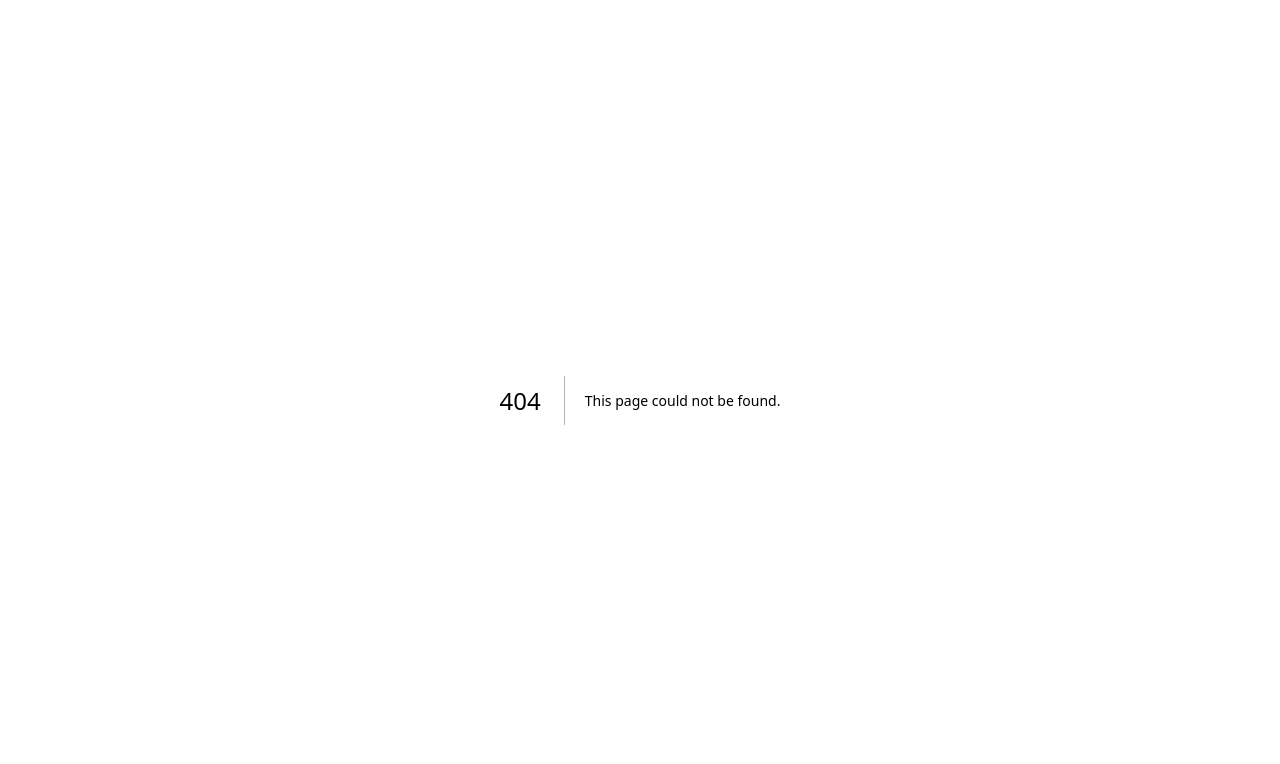
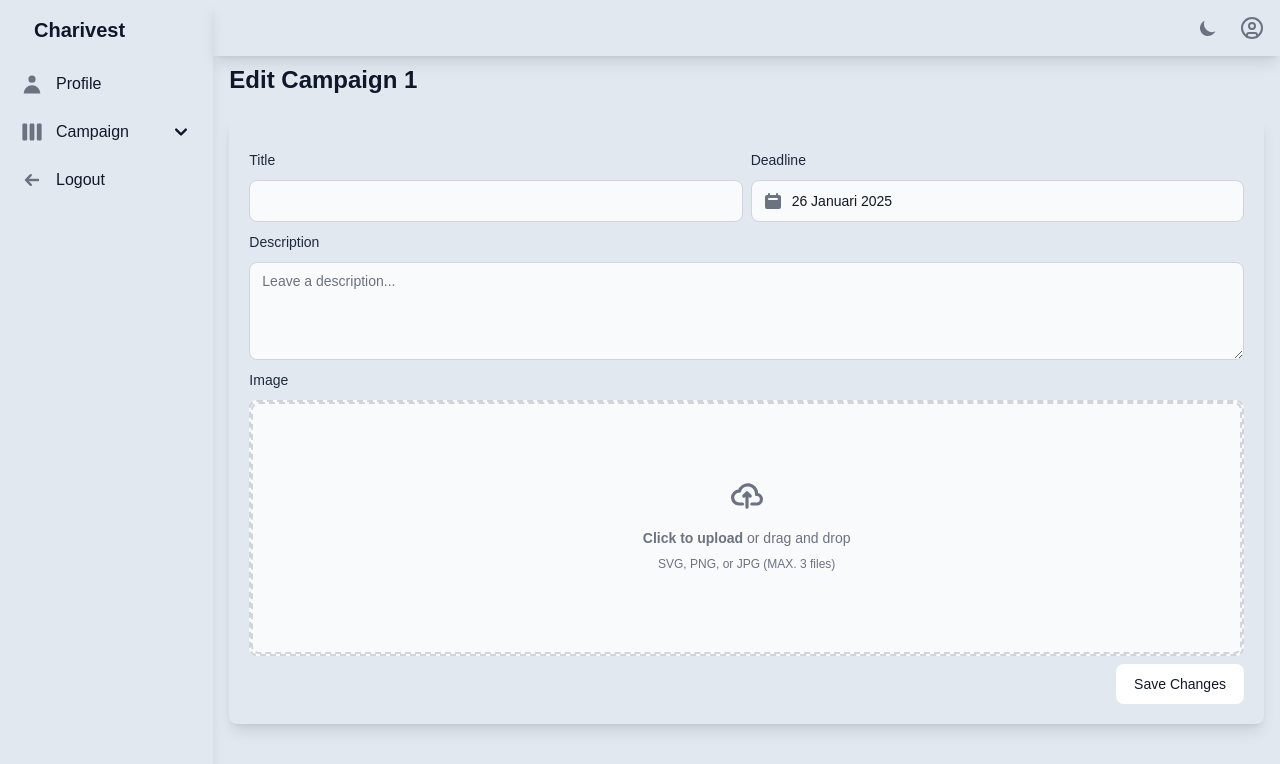
Before and after one commit to khmalz/charivest, a Next.js app in the folder webclient/: page /dashboard/campaign/1/edit in a window 1280 px wide. Before the commit this address had no page. Shown: the top 764 px of the page. Built offline with nearby package versions, Linux system fonts and the light colour scheme.

Commit message:
add edit campaign page and fix button color on hover

```diff
--- /dev/null
+++ b/webclient/app/(admin)/dashboard/campaign/[id]/edit/page.js
@@ -0,0 +1,103 @@
+"use client";
+
+import { DropzoneInput } from "@/components/ui/DropzoneInput";
+import { Button, Datepicker, Label, Textarea, TextInput } from "flowbite-react";
+import { X } from "lucide-react";
+import Image from "next/image";
+import { useParams } from "next/navigation";
+import { useCallback, useState } from "react";
+
+const datepickerTheme = {
+   popup: {
+      footer: {
+         button: {
+            today: "bg-primary text-white hover:bg-blue-900 dark:bg-blue-600 dark:hover:bg-primary",
+         },
+      },
+   },
+};
+
+export default function DashboardEditCampaign() {
+   const [files, setFiles] = useState([]);
+   const { id } = useParams();
+
+   const onDrop = useCallback(
+      acceptedFiles => {
+         if (acceptedFiles.length > 3 || files.length + acceptedFiles.length > 3) {
+            alert("Anda hanya bisa meng-upload maksimal 3 file.");
+            return;
+         }
+
+         const mappedFiles = acceptedFiles.map(file => ({
+            file,
+            preview: URL.createObjectURL(file),
+         }));
+         setFiles(prev => [...prev, ...mappedFiles]);
+      },
+      [files.length]
+   );
+
+   const handleDelete = index => {
+      setFiles(prevFiles => prevFiles.filter((_, i) => i !== index));
+   };
+
+   const thumbs = files.map((fileWrapper, index) => (
+      <div key={index} className="relative py-2">
+         <button type="button" onClick={() => handleDelete(index)} className="absolute top-0 right-0 p-1 m-4 text-white rounded-full bg-gray-100/80 focus:border-blue-300 focus:outline-none focus:ring-2 focus:ring-bg-gray-100/80">
+            <X className="text-black w-8" />
+         </button>
+         <Image src={fileWrapper.preview} width={128} height={128} alt={`image-preview-${index}`} className="w-56 h-56 object-cover rounded-md" />
+      </div>
+   ));
+
+   return (
+      <div>
+         <h1 className="text-2xl font-bold">Edit Campaign {id}</h1>
+
+         <div className="mt-5 w-full shadow-lg dark:bg-dashboardsecondary p-5 rounded-lg flex flex-col space-y-5">
+            <div className="flex">
+               <div className="w-full">
+                  <form action="">
+                     <div className="flex flex-col w-full mt-3 space-y-2">
+                        <div className="grid sm:grid-cols-2 sm:gap-x-2 gap-y-2 sm:gap-y-0">
+                           <div>
+                              <div className="mb-2 block">
+                                 <Label htmlFor="title" className="dark:text-white text-slate-800" value="Title" />
+                              </div>
+                              <TextInput id="title" type="text" />
+                           </div>
+                           <div>
+                              <div className="mb-2 block">
+                                 <Label htmlFor="deadline" className="dark:text-white text-slate-800" value="Deadline" />
+                              </div>
+                              <Datepicker language="id-ID" theme={datepickerTheme} labelTodayButton="Hari Ini" labelClearButton="Clear" minDate={new Date()} />
+                           </div>
+                        </div>
+                        <div className="max-w-full">
+                           <div className="mb-2 block">
+                              <Label htmlFor="description" value="Description" className="dark:text-white text-slate-800" />
+                           </div>
+                           <Textarea id="description" placeholder="Leave a description..." required rows={4} />
+                        </div>
+                        <div>
+                           <div className="mb-2 block">
+                              <Label htmlFor="image" value="Image" className="dark:text-white text-slate-800" />
+                           </div>
+
+                           <DropzoneInput onDrop={onDrop} />
+
+                           {files.length > 0 && <div className="grid grid-cols-3 space-x-2 mt-2">{thumbs}</div>}
+                        </div>
+                        <div className="flex justify-end mt-5">
+                           <Button color="light" className="border-none dark:hover:bg-slate-700 dark:bg-slate-800 max-w-28 md:max-w-32 w-full">
+                              Save Changes
+                           </Button>
+                        </div>
+                     </div>
+                  </form>
+               </div>
+            </div>
+         </div>
+      </div>
+   );
+}
--- a/webclient/app/(admin)/dashboard/campaign/page.js
+++ b/webclient/app/(admin)/dashboard/campaign/page.js
@@ -1,7 +1,98 @@
+import { Button, Progress } from "flowbite-react";
+import { BadgeDollarSign, Pen, Trash } from "lucide-react";
+import Link from "next/link";
+
 export default function DashboardCampaign() {
+   const campaigns = [
+      {
+         id: 1,
+         title: "Campaign 1",
+         category: "category",
+         description: "Lorem ipsum dolor sit amet consectetur adipisicing elit. Architecto omnis consequuntur ullam eveniet nulla recusandae fugit ducimus tempora cum velit!",
+         target: 1000,
+         raised: 500,
+      },
+      {
+         id: 2,
+         title: "Campaign 2",
+         category: "category",
+         description: "Lorem ipsum dolor sit amet.",
+         target: 2500,
+         raised: 600,
+      },
+      {
+         id: 3,
+         title: "Campaign 3",
+         category: "category",
+         description: "Lorem ipsum dolor sit amet consectetur adipisicing elit. Architecto omnis consequuntur ullam eveniet nulla recusandae fugit ducimus tempora cum velit!",
+         target: 800,
+         raised: 200,
+      },
+      {
+         id: 4,
+         title: "Campaign 4",
+         category: "category",
+         description: "Lorem ipsum dolor sit amet consectetur adipisicing elit. Architecto omnis consequuntur ullam eveniet nulla recusandae fugit ducimus tempora cum velit!",
+         target: 1500,
+         raised: 600,
+      },
+   ];
+
    return (
       <div>
          <h1 className="text-2xl font-bold">List Campaign</h1>
+
+         <div className="flex w-full">
+            <div className="mt-5 grid grid-cols-1 gap-4 mx-auto sm:grid-cols-2 md:grid-cols-2 lg:grid-cols-3 xl:grid-cols-4">
+               {campaigns.map(item => (
+                  <div key={item.id} className="group flex max-w-md flex-col justify-between overflow-hidden rounded-lg dark:bg-slate-700 dark:shadow shadow-lg backdrop-blur-md transition-transform duration-300 hover:scale-102">
+                     <div>
+                        <div className="flex h-32 md:h-40 w-auto items-center justify-center bg-gray-400">
+                           <svg className="h-10 w-10 text-gray-200 " aria-hidden="true" xmlns="http://www.w3.org/2000/svg" fill="currentColor" viewBox="0 0 20 18">
+                              <path d="M18 0H2a2 2 0 0 0-2 2v14a2 2 0 0 0 2 2h16a2 2 0 0 0 2-2V2a2 2 0 0 0-2-2Zm-5.5 4a1.5 1.5 0 1 1 0 3 1.5 1.5 0 0 1 0-3Zm4.376 10.481A1 1 0 0 1 16 15H4a1 1 0 0 1-.895-1.447l3.5-7A1 1 0 0 1 7.468 6a.965.965 0 0 1 .9.5l2.775 4.757 1.546-1.887a1 1 0 0 1 1.618.1l2.541 4a1 1 0 0 1 .028 1.011Z" />
+                           </svg>
+                        </div>
+                        <div className="p-5">
+                           <h5 className="text-lg font-bold capitalize text-slate-900 tracking-tight dark:text-slate-200">{item.title}</h5>
+                           <div className="md:my-3 my-2">
+                              <span className="mr-2 inline-flex cursor-pointer items-center rounded-full bg-primary text-white dark:bg-gray-100 px-2.5 py-0.5 text-[10px] md:text-xs font-medium dark:text-gray-800 hover:bg-gray-200/90">
+                                 {item.category}
+                              </span>
+                           </div>
+                           <p className="text-xs font-normal dark:text-slate-200 text-slate-900 md:text-sm mb-5">{item.description}</p>
+                        </div>
+                     </div>
+                     <div>
+                        <div className="px-5">
+                           <div>
+                              <div className="flex items-center justify-between">
+                                 <p className="dark:text-slate-200 text-slate-900 text-xs">${item.raised} raised</p>
+                                 <p className="dark:text-slate-200 text-slate-900 text-xs">{(item.raised * 100) / item.target}%</p>
+                              </div>
+                              <Progress progress={45} className="my-1" />
+                           </div>
+                           <h6 className="dark:text-slate-200 text-slate-900 font-semibold text-xs md:text-sm mt-1">Goal ${item.target}</h6>
+                        </div>
+                        <div className="flex space-x-3 px-5 pb-4 pt-2 items-center justify-between">
+                           <p className="text-xs text-slate-500 dark:text-blue-200">2 Jan 2025</p>
+                           <div className="flex items-center gap-1">
+                              <Button size="xs" as={Link} href={`/dashboard/campaign/${item.id}/edit`} className="dark:hover:!bg-cyan-700 hover:!bg-cyan-800">
+                                 <div className="flex items-center justify-center">
+                                    <Pen className="h-4 w-4" />
+                                 </div>
+                              </Button>
+                              <Button size="xs" color="failure">
+                                 <div className="flex items-center justify-center">
+                                    <Trash className="h-4 w-4" />
+                                 </div>
+                              </Button>
+                           </div>
+                        </div>
+                     </div>
+                  </div>
+               ))}
+            </div>
+         </div>
       </div>
    );
 }
--- a/webclient/app/(client)/page.js
+++ b/webclient/app/(client)/page.js
@@ -98,7 +98,7 @@ export default function Home() {
                      </div>
                   ))}
                </div>
-               <Button size="lg" color="info" as={Link} href="/campaign" className="mx-auto mt-5 text-center hover:bg-cyan-800">
+               <Button size="lg" color="info" as={Link} href="/campaign" className="mx-auto mt-5 text-center dark:hover:!bg-cyan-700 hover:!bg-cyan-800">
                   More
                </Button>
             </div>
--- a/webclient/components/ui/Sidebar.jsx
+++ b/webclient/components/ui/Sidebar.jsx
@@ -18,7 +18,7 @@ function contentSidebar() {
                   Profile
                </Sidebar.Item>
                <Sidebar.Collapse icon={HiViewBoards} label="Campaign">
-                  <Sidebar.Item as={Link} href="/dashboard/campaign" active={pathname == "/dashboard/campaign"}>
+                  <Sidebar.Item as={Link} href="/dashboard/campaign" active={pathname == "/dashboard/campaign" || (pathname.startsWith("/dashboard/campaign/") && !pathname.includes("/create"))}>
                      List Campaign
                   </Sidebar.Item>
                   <Sidebar.Item as={Link} href="/dashboard/campaign/create" active={pathname == "/dashboard/campaign/create"}>
--- a/webclient/tailwind.config.mjs
+++ b/webclient/tailwind.config.mjs
@@ -15,6 +15,9 @@ export default {
          },
       },
       extend: {
+         fontSize: {
+            xss: "0.5rem",
+         },
          colors: {
             primary: "#213555",
             secondary: "#3E5879",
```
